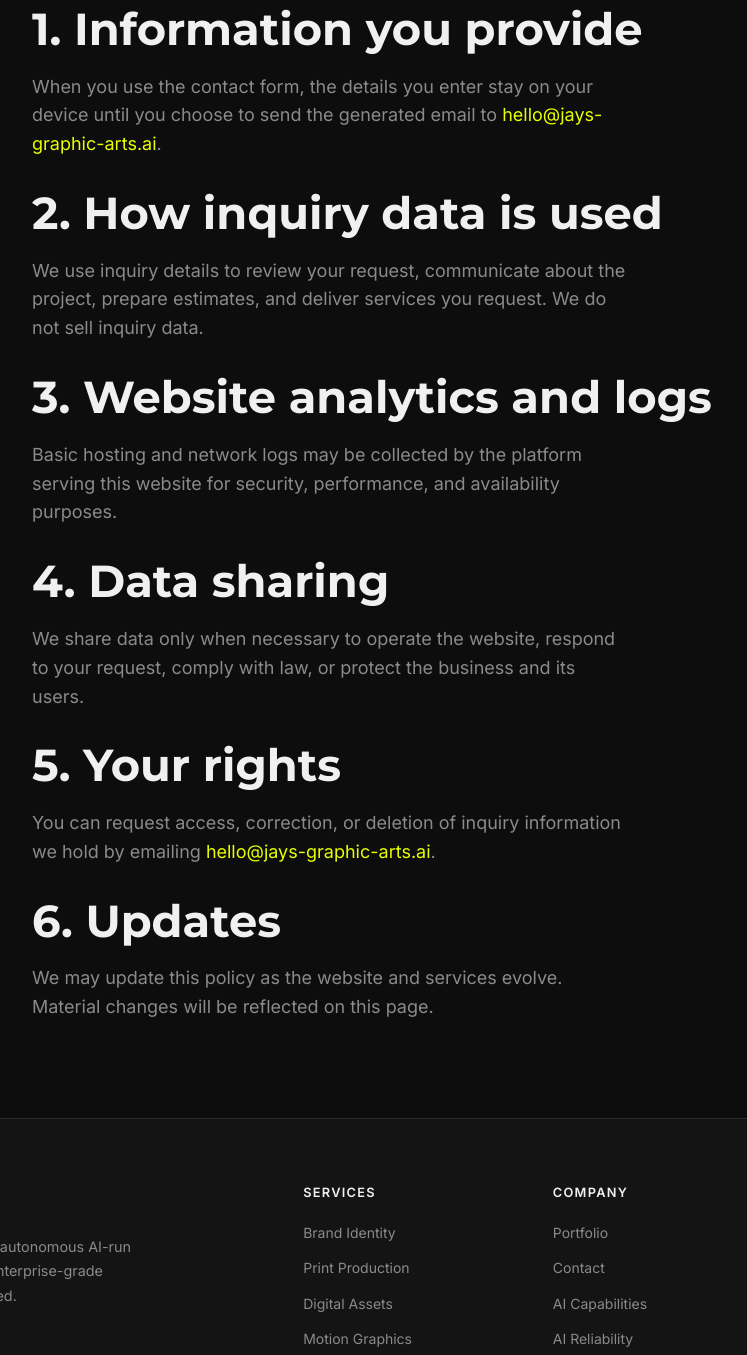
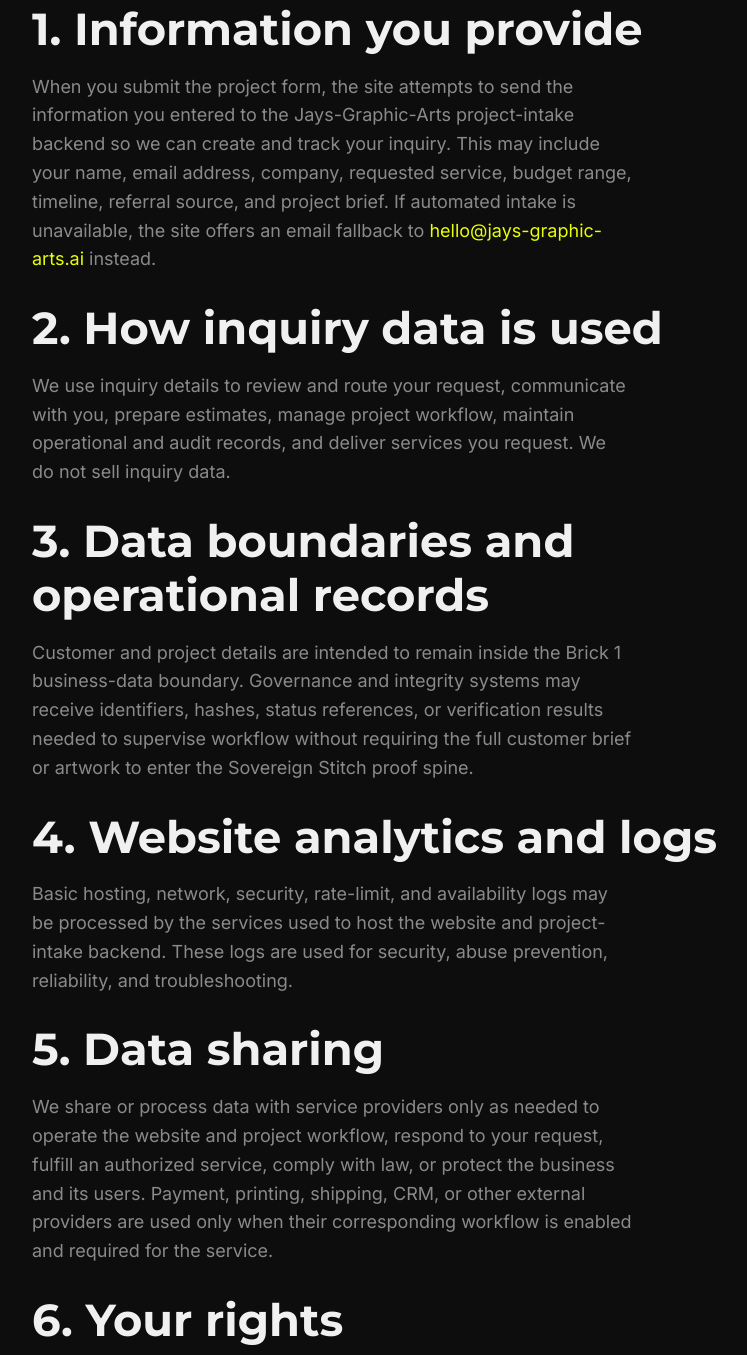
Before and after one commit to jgaos2026-gif/Jays-Graphic-Arts, a plain HTML site: page privacy.html in a window 1280 px wide. Shown: the part 514-1869 px from the top of the page, without its empty margins (212-959 px from the left). Drawn offline with Linux system fonts and the light colour scheme.

Commit message:
Update privacy disclosure for Brick 1 backend intake

```diff
--- a/privacy.html
+++ b/privacy.html
@@ -4,7 +4,7 @@
   <meta charset="UTF-8" />
   <meta name="viewport" content="width=device-width, initial-scale=1.0" />
   <title>Privacy Policy — Jays-Graphic-Arts</title>
-  <meta name="description" content="Privacy policy for the Jays-Graphic-Arts public website and contact workflow." />
+  <meta name="description" content="Privacy policy for the Jays-Graphic-Arts public website and project-intake workflow." />
   <link rel="stylesheet" href="css/fonts.css" />
   <link rel="stylesheet" href="css/style.css" />
 </head>
@@ -41,27 +41,31 @@
       <div class="contact-info">
         <div>
           <h2 class="section-title">1. Information you provide</h2>
-          <p class="section-subtitle mb-0">When you use the contact form, the details you enter stay on your device until you choose to send the generated email to <a href="mailto:hello@jays-graphic-arts.ai" class="accent">hello@jays-graphic-arts.ai</a>.</p>
+          <p class="section-subtitle mb-0">When you submit the project form, the site attempts to send the information you entered to the Jays-Graphic-Arts project-intake backend so we can create and track your inquiry. This may include your name, email address, company, requested service, budget range, timeline, referral source, and project brief. If automated intake is unavailable, the site offers an email fallback to <a href="mailto:hello@jays-graphic-arts.ai" class="accent">hello@jays-graphic-arts.ai</a> instead.</p>
         </div>
         <div>
           <h2 class="section-title">2. How inquiry data is used</h2>
-          <p class="section-subtitle mb-0">We use inquiry details to review your request, communicate about the project, prepare estimates, and deliver services you request. We do not sell inquiry data.</p>
+          <p class="section-subtitle mb-0">We use inquiry details to review and route your request, communicate with you, prepare estimates, manage project workflow, maintain operational and audit records, and deliver services you request. We do not sell inquiry data.</p>
         </div>
         <div>
-          <h2 class="section-title">3. Website analytics and logs</h2>
-          <p class="section-subtitle mb-0">Basic hosting and network logs may be collected by the platform serving this website for security, performance, and availability purposes.</p>
+          <h2 class="section-title">3. Data boundaries and operational records</h2>
+          <p class="section-subtitle mb-0">Customer and project details are intended to remain inside the Brick 1 business-data boundary. Governance and integrity systems may receive identifiers, hashes, status references, or verification results needed to supervise workflow without requiring the full customer brief or artwork to enter the Sovereign Stitch proof spine.</p>
         </div>
         <div>
-          <h2 class="section-title">4. Data sharing</h2>
-          <p class="section-subtitle mb-0">We share data only when necessary to operate the website, respond to your request, comply with law, or protect the business and its users.</p>
+          <h2 class="section-title">4. Website analytics and logs</h2>
+          <p class="section-subtitle mb-0">Basic hosting, network, security, rate-limit, and availability logs may be processed by the services used to host the website and project-intake backend. These logs are used for security, abuse prevention, reliability, and troubleshooting.</p>
         </div>
         <div>
-          <h2 class="section-title">5. Your rights</h2>
-          <p class="section-subtitle mb-0">You can request access, correction, or deletion of inquiry information we hold by emailing <a href="mailto:hello@jays-graphic-arts.ai" class="accent">hello@jays-graphic-arts.ai</a>.</p>
+          <h2 class="section-title">5. Data sharing</h2>
+          <p class="section-subtitle mb-0">We share or process data with service providers only as needed to operate the website and project workflow, respond to your request, fulfill an authorized service, comply with law, or protect the business and its users. Payment, printing, shipping, CRM, or other external providers are used only when their corresponding workflow is enabled and required for the service.</p>
         </div>
         <div>
-          <h2 class="section-title">6. Updates</h2>
-          <p class="section-subtitle mb-0">We may update this policy as the website and services evolve. Material changes will be reflected on this page.</p>
+          <h2 class="section-title">6. Your rights</h2>
+          <p class="section-subtitle mb-0">You can request access, correction, or deletion of inquiry information we hold by emailing <a href="mailto:hello@jays-graphic-arts.ai" class="accent">hello@jays-graphic-arts.ai</a>. Some records may need to be retained when required for legal, accounting, security, dispute-resolution, or audit purposes.</p>
+        </div>
+        <div>
+          <h2 class="section-title">7. Updates</h2>
+          <p class="section-subtitle mb-0">We may update this policy as the website, backend, connectors, and services evolve. Material changes will be reflected on this page.</p>
         </div>
       </div>
     </div>
@@ -72,7 +76,7 @@
       <div class="footer-grid">
         <div class="footer-brand">
           <a href="index.html" class="nav-logo">Jays<span>.</span></a>
-          <p>The world's first fully autonomous AI-run graphic arts studio. Enterprise-grade design at startup speed.</p>
+          <p>AI-assisted graphic arts operations with governed project intake, workflow controls, and human-controlled high-risk authority.</p>
         </div>
         <div>
           <div class="footer-col-title">Services</div>
```
